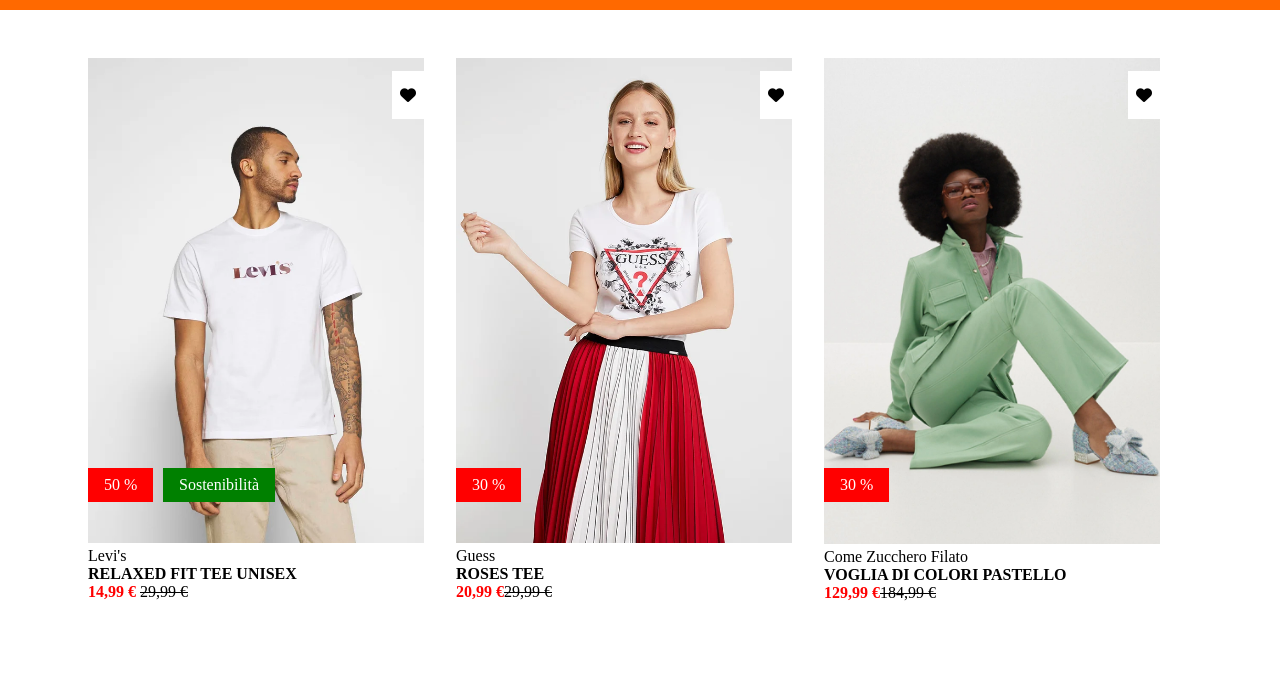
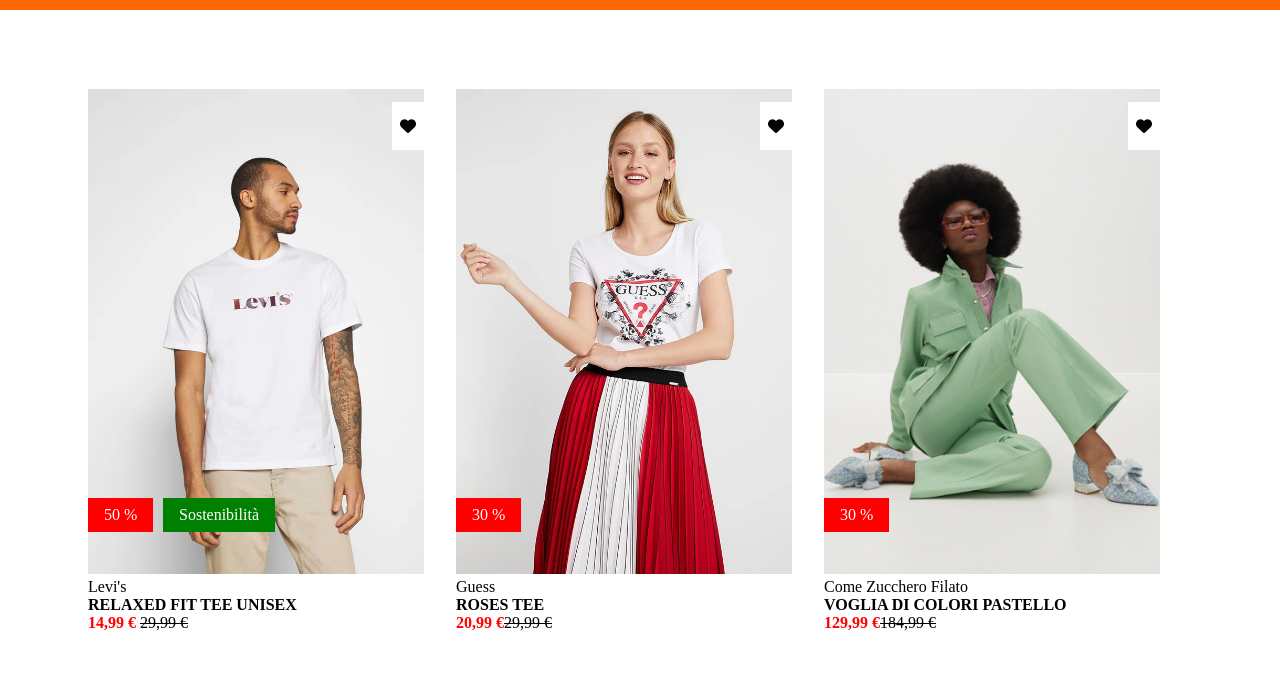
Before and after one commit to martinaliporata/html-css-boolando, a plain HTML site: page index.html in a window 1280 px wide. Shown: the part 55-734 px from the top of the page. Drawn offline with Linux system fonts and the light colour scheme.

Commit message:
fixed header

```diff
--- a/css/style.css
+++ b/css/style.css
@@ -38,6 +38,10 @@
     align-items: center;
     padding: 1% 5%;
     color: white;
+    position: fixed;
+    left: 0;
+    right: 0;
+    z-index: 1;
 }
 
 img.first-image, img.second-image {
@@ -101,6 +105,10 @@
     position: relative;
 }
 
+.distance {
+    margin-top: 6rem;
+}
+
 .product > .percnt {
     position: absolute;
     bottom: 100px;
--- a/index.html
+++ b/index.html
@@ -36,7 +36,7 @@
 
     <main>
         <section class="products">
-            <article class="product">
+            <article class="product distance">
                 <img class="first-image" src="./imgs/1.webp" alt="Man Levi's">
                 <img class="second-image" src="./imgs/1b.webp" alt="">
                 <span class="percnt">50 &percnt;</span>
@@ -46,7 +46,7 @@
                 <p class="bold uppercase bold">Relaxed fit tee unisex</p>
                 <p class="price red bold">14,99 &euro;</p> <p class=" price cut">29,99 &euro;</p>
             </article>
-            <article class="product">
+            <article class="product distance">
                 <img class="first-image" src="./imgs/2.webp" alt="Man Levi's">
                 <img class="second-image" src="./imgs/2b.webp" alt="">
                 <span class="percnt">30 &percnt;</span>
@@ -55,7 +55,7 @@
                 <p class="bold uppercase bold">Roses tee</p>
                 <p class="red bold price">20,99 &euro;</p><p class="price cut">29,99 &euro;</p>
             </article>
-            <article class="product">
+            <article class="product distance">
                 <img class="first-image" src="./imgs/3.webp" alt="Man Levi's">
                 <img class="second-image" src="./imgs/3b.webp" alt="">
                 <span class="percnt">30 &percnt;</span>
```
